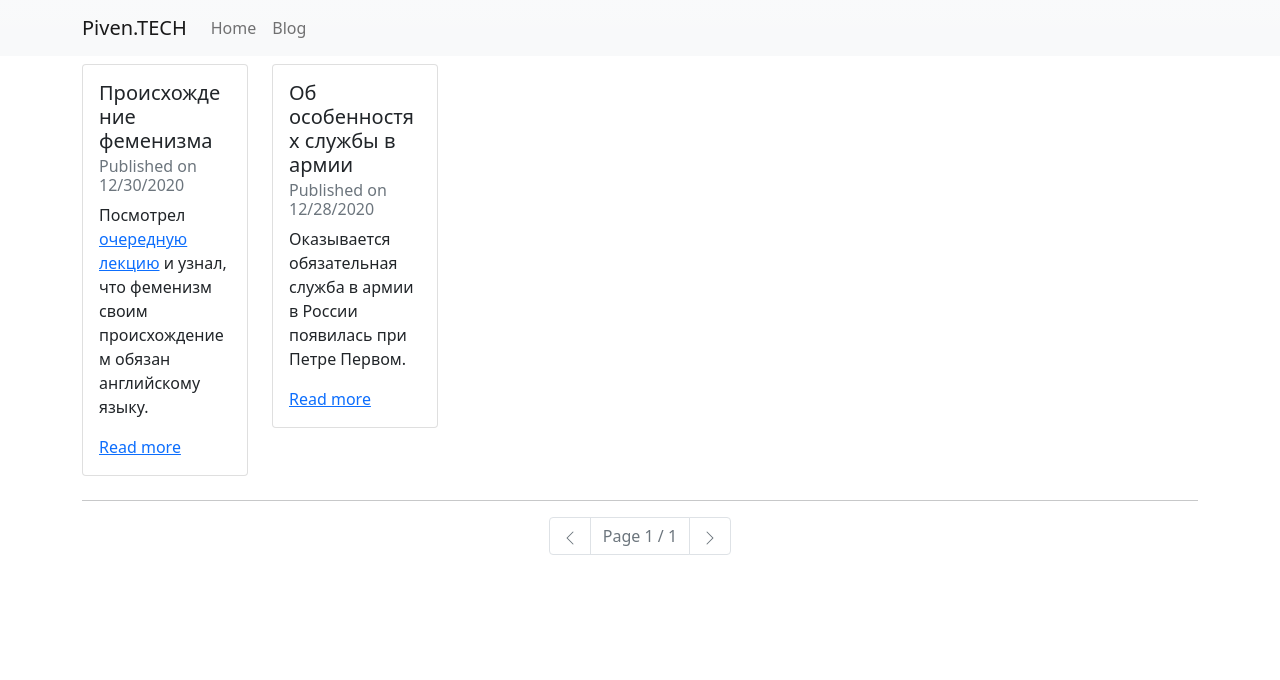
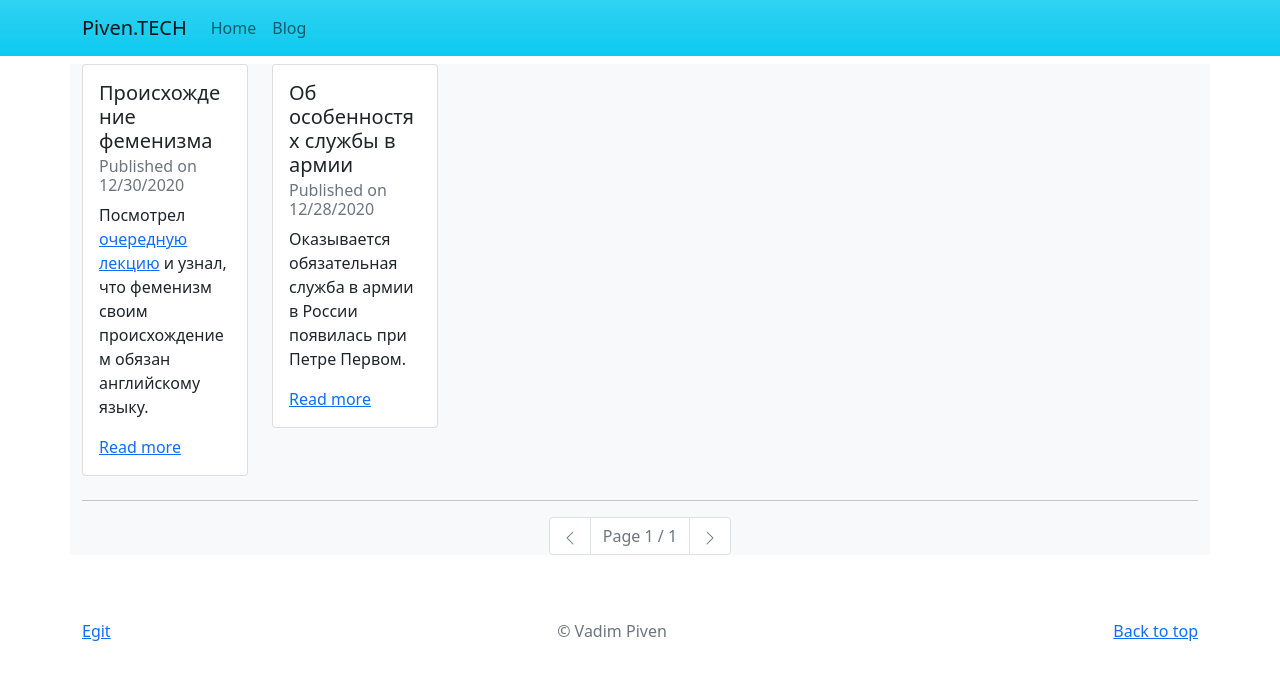
Before and after one commit to vadimpiven/vadimpiven, a Jekyll site: the page built from blog/index.html, in a window 1280 px wide. Shown: the top 680 px of the page. Built offline with Jekyll 4.4.1, drawn with Linux system fonts in a browser that asks for light colours; the list of posts is cut into pages by our own code.

Commit message:
Update default.html

```diff
--- a/_layouts/default.html
+++ b/_layouts/default.html
@@ -3,6 +3,7 @@
   <head>
     <meta charset="utf-8">
     <meta name="viewport" content="width=device-width, initial-scale=1">
+
     <link rel="icon" href="/assets/common/favicon.ico">
 
     <title>{{ page.title }}</title>
@@ -11,7 +12,7 @@
   </head>
 
   <body>
-    <div class="container-flex bg-light bg-gradient text-dark mb-2">
+    <div class="container-flex bg-info bg-gradient text-dark mb-2">
       <div class="container">
         <nav class="row navbar navbar-expand-sm navbar-light">
           <div class="container-fluid">
@@ -38,7 +39,21 @@
       </div>
     </div>
 
-    <div class="container">{{ content }}</div>
+    <main>
+      <section class="container bg-light">{{ content }}</section>
+    </main>
+
+    <footer class="text-muted py-5">
+      <div class="container">
+        <p class="float-start mb-1">
+          <a href="https://github.com/vadimpiven/vadimpiven/tree/gh-pages">Egit</a>
+        </p>
+        <p class="float-end mb-1">
+          <a href="#">Back to top</a>
+        </p>
+        <p class="text-center mb-1">&copy; Vadim Piven </p>
+      </div>
+    </footer>
 
     <script src="https://cdn.jsdelivr.net/npm/bootstrap@5.0.0-beta1/dist/js/bootstrap.bundle.min.js" integrity="sha384-ygbV9kiqUc6oa4msXn9868pTtWMgiQaeYH7/t7LECLbyPA2x65Kgf80OJFdroafW" crossorigin="anonymous"></script>
   </body>
```
